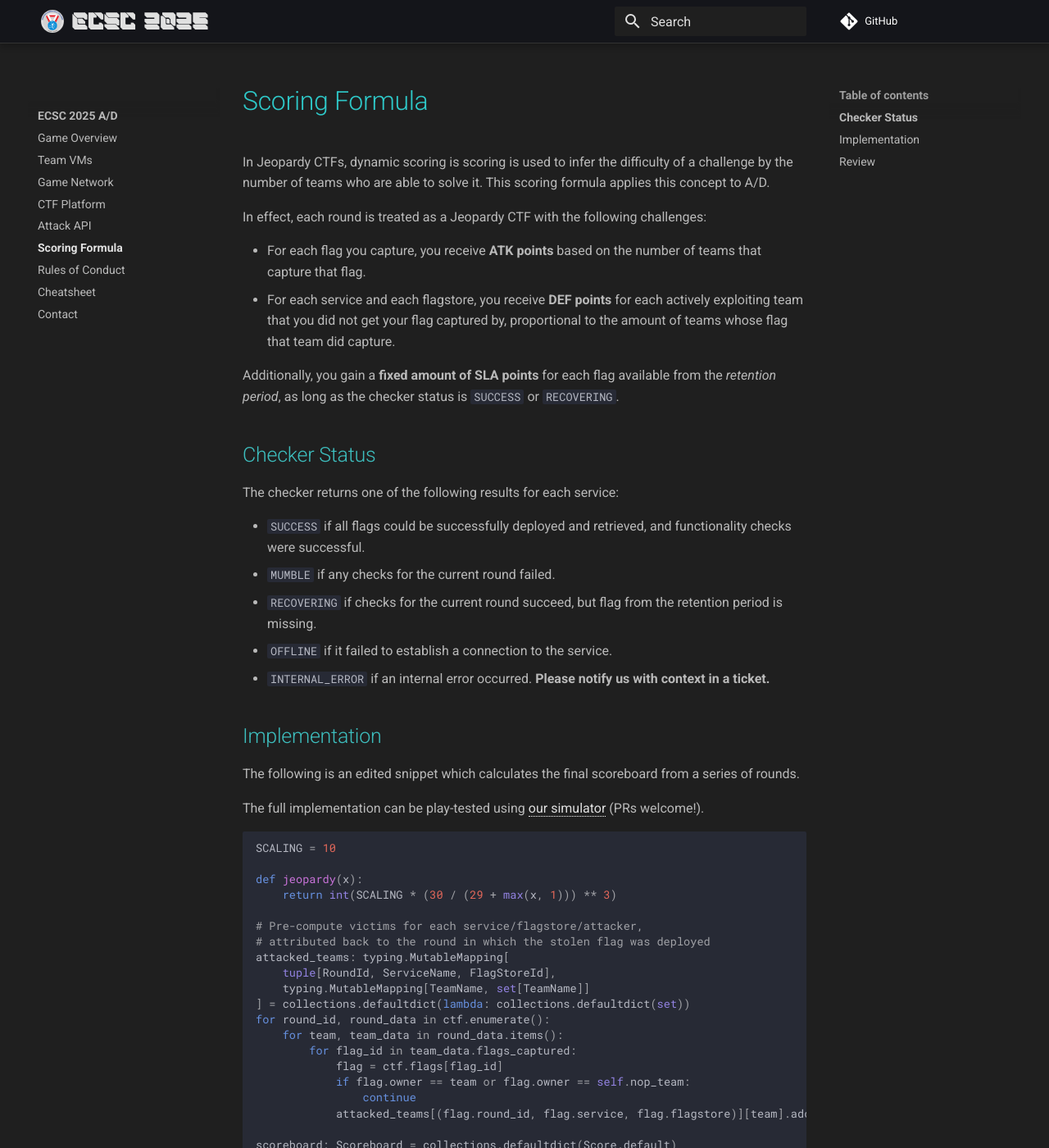
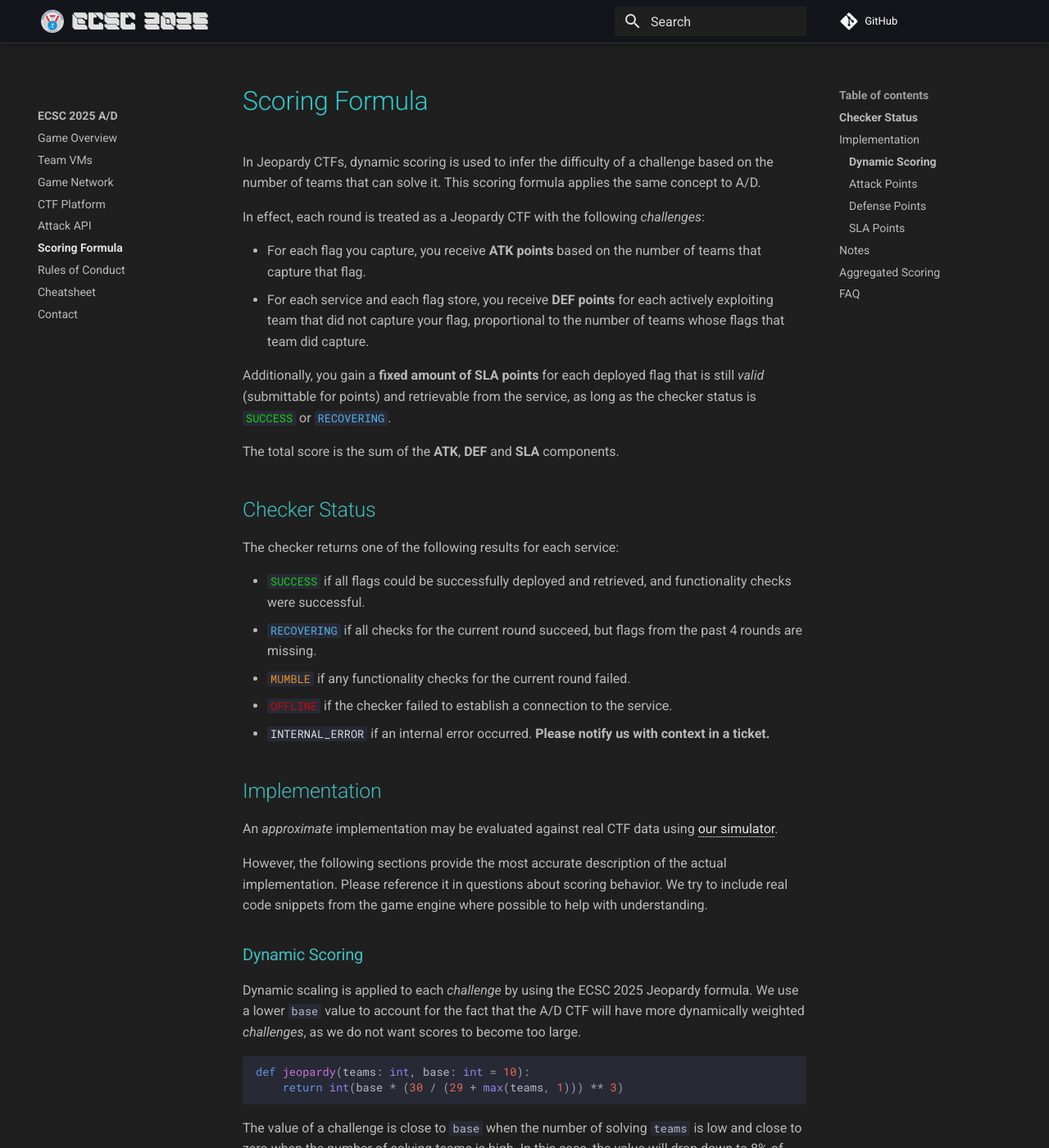
Before and after one commit to Attacking-Lab/ecsc2025-ad-wiki, an MkDocs documentation site: the page built from docs/scoring.md, in a window 1280 px wide and 1400 px high. Shown: the whole window at 82% size. Built offline with MkDocs 1.6.1 and Material for MkDocs 9.7.7, drawn with Linux system fonts in a browser that asks for light colours; comment, search, counter and statistics services are not loaded; some of the changed text lies outside the part shown.

Commit message:
Add final scoring changes

````diff
--- a/docs/assets/style.css
+++ b/docs/assets/style.css
@@ -58,6 +58,9 @@
 
   --md-admonition-fg-color--info: var(--md-accent-fg-color);
   --md-admonition-bg-color--info: var(--md-default-bg-color);
+
+  --md-admonition-fg-color--question: var(--md-accent-fg-color);
+  --md-admonition-bg-color--question: var(--md-default-bg-color);
 
   --md-warning-fg-color: #000000de;
   --md-warning-bg-color: #ff9;
@@ -265,3 +268,40 @@
 .md-source {
 	color: white;
 }
+
+.hl-success > code {
+	color: #18d018;
+}
+
+.hl-recovering > code {
+	color: #54b1e8;
+}
+
+.hl-mumble > code {
+	color: #e1912a;
+}
+
+.hl-offline > code {
+	color: #c40c0c;
+}
+
+.hl-error > code {
+	color: #dddddd;
+}
+
+details.question {
+	border-color: var(--md-accent-fg-color) !important;
+	background-color: var(--md-admonition-bg-color) !important;
+}
+
+.question > summary {
+	background-color: #00b8d41a !important;
+}
+
+.question > summary::before {
+	background-color: var(--md-accent-fg-color) !important;
+}
+
+.question > summary::after {
+	background-color: var(--md-accent-fg-color) !important;
+}
--- a/docs/scoring.md
+++ b/docs/scoring.md
@@ -1,19 +1,23 @@
 # Scoring Formula
 
-In Jeopardy CTFs, dynamic scoring is scoring is used to infer the difficulty
-of a challenge by the number of teams who are able to solve it. This scoring
-formula applies this concept to A/D.
+In Jeopardy CTFs, dynamic scoring is used to infer the difficulty
+of a challenge based on the number of teams that can solve it. This scoring
+formula applies the same concept to A/D.
 
-In effect, each round is treated as a Jeopardy CTF with the following challenges:
+In effect, each round is treated as a Jeopardy CTF with the following *challenges*:
 
 - For each flag you capture, you receive **ATK points** based on the number
   of teams that capture that flag.
-- For each service and each flagstore, you receive **DEF points** for each
-  actively exploiting team that you did not get your flag captured by,
-  proportional to the amount of teams whose flag that team did capture.
+- For each service and each flag store, you receive **DEF points** for each
+  actively exploiting team that did not capture your flag, proportional to the
+  number of teams whose flags that team did capture.
 
-Additionally, you gain a **fixed amount of SLA points** for each flag available
-from the *retention period*, as long as the checker status is `SUCCESS` or `RECOVERING`.
+Additionally, you gain a **fixed amount of SLA points** for each deployed flag
+that is still *valid* (submittable for points) and retrievable from the service,
+as long as the checker status is <span class=hl-success>`SUCCESS`</span>
+or <span class=hl-recovering>`RECOVERING`</span>.
+
+The total score is the sum of the **ATK**, **DEF** and **SLA** components.
 
 ## Checker Status
 
@@ -21,112 +25,216 @@ The checker returns one of the following results for each service:
 
 - <span class=hl-success>`SUCCESS`</span> if all flags could be successfully deployed and
 retrieved, and functionality checks were successful.
-- <span class=hl-mumble>`MUMBLE`</span> if any checks for the current round failed.
-- <span class=hl-recovering>`RECOVERING`</span> if checks for the current round succeed,
-  but flag from the retention period is missing.
-- <span class=hl-offline>`OFFLINE`</span> if it failed to establish a connection to the service.
+- <span class=hl-recovering>`RECOVERING`</span> if all checks for the current round succeed,
+  but flags from the past 4 rounds are missing.
+- <span class=hl-mumble>`MUMBLE`</span> if any functionality checks for the current round failed.
+- <span class=hl-offline>`OFFLINE`</span> if the checker failed to establish a connection to the service.
 - <span class=hl-error>`INTERNAL_ERROR`</span> if an internal error occurred. **Please notify us with context in a ticket.**
-
 
 ## Implementation
 
-The following is an edited snippet which calculates the final scoreboard from a series of rounds.
+An *approximate* implementation may be evaluated against
+real CTF data using <a href="https://github.com/attacking-lab/scoring-playground">our simulator</a>.
 
-The full implementation can be play-tested using
-[our simulator](https://github.com/attacking-lab/scoring-playground) (PRs welcome!).
+However, the following sections provide the most accurate description of the
+actual implementation. Please reference it in questions about scoring
+behavior. We try to include real code snippets from the game engine where
+possible to help with understanding.
+
+### Dynamic Scoring
+
+Dynamic scaling is applied to each *challenge* by using the ECSC 2025 Jeopardy formula.
+We use a lower `base` value to account for the fact that the A/D CTF will
+have more dynamically weighted *challenges*, as we do not want scores to become too large.
 
 ```python3
-SCALING = 10
+def jeopardy(teams: int, base: int = 10):
+    return int(base * (30 / (29 + max(teams, 1))) ** 3)
+```
 
-def jeopardy(x):
-    return int(SCALING * (30 / (29 + max(x, 1))) ** 3)
+The value of a challenge is close to `base` when the number of solving `teams`
+is low and close to zero when the number of solving teams is
+high. In this case, the value will drop down to 8% of `base` at 40 teams.
 
-# Pre-compute victims for each service/flagstore/attacker,
-# attributed back to the round in which the stolen flag was deployed
-attacked_teams: typing.MutableMapping[
-    tuple[RoundId, ServiceName, FlagStoreId],
-    typing.MutableMapping[TeamName, set[TeamName]]
-] = collections.defaultdict(lambda: collections.defaultdict(set))
-for round_id, round_data in ctf.enumerate():
-    for team, team_data in round_data.items():
-        for flag_id in team_data.flags_captured:
-            flag = ctf.flags[flag_id]
-            if flag.owner == team or flag.owner == self.nop_team:
-                continue
-            attacked_teams[(flag.round_id, flag.service, flag.flagstore)][team].add(ctf.flags[flag_id].owner)
+### Attack Points
 
-scoreboard: Scoreboard = collections.defaultdict(Score.default)
-for round_id, round_data in ctf.enumerate():
-    # SLA flags:
-    #   You gain a fixed SLA score for each flag available from the
-    #   retention period, as long as the status is SUCCESS or RECOVERING.
-    for team, team_data in round_data.items():
-        sla = 0.0
-        for service, state in team_data.service_states.items():
-            flagstores = len(ctf.services[service].flagstores)
-            max_flags = ctf.config.flag_retention * flagstores
-            if state == ServiceState.SUCCESS:
-                present = max_flags
-            elif state == ServiceState.RECOVERING:
-                present = len(team_data.flags_retrieved[service])
-            else:
-                present = 0
-            flagstores = len(ctf.services[service].flagstores)
-            sla += SCALING * present / max_flags * flagstores
-        scoreboard[team] += Score.default(sla=sla)
+To distribute **ATK points**, the gameserver increases the number of submissions
+of all valid flags, based on the number of flags submitted each round,
+and updates their value accordingly. The value of a flag is calculated
+dynamically based on the number of teams who were able to capture it.
 
-    # Attack flags:
-    #   For each flag that is still valid, if you capture that flag
-    #   you get points scaled by how many teams captured that flag.
-    for team, team_data in round_data.items():
-        attack = 0.0
-        for flag_id in team_data.flags_captured:
-            flag = ctf.flags[flag_id]
-            if flag.owner == team:
-                continue
-            attack += jeopardy(ctf.flag_captures[flag_id].count)
-        scoreboard[team] += Score.default(attack=attack)
+```python3
+def attack(num_submissions: int):
+    return jeopardy(num_submissions)
+```
 
-    # Estimate the number of playing teams
-    online = set()
-    for team, team_data in round_data.items():
-        if team != self.nop_team and any(s != ServiceState.OFFLINE for s in team_data.service_states):
-            online.add(team)
+The scores of teams who have captured flags previously are updated to reflect
+the decreased value of those flags by new submissions.
 
-    # Defense flags:
-    #   For each flag that is still valid, for each attacking team,
-    #   if you did not get exploited by that team,
-    #   you get points scaled by the number of teams that that team did not exploit.
-    for service, flagstore in ctf.flagstores:
-        victims_of = attacked_teams[(round_id, service, flagstore)]
-        attackers = [team for team in ctf.teams if len(victims_of[team]) > 0]
-        for attacker in attackers:
-            if attacker == self.nop_team:
-                continue
-            max_victims = len(online - {attacker,})
-            not_exploited = max_victims - len(victims_of[attacker])
-            value = jeopardy(not_exploited) * max_victims / len(attackers)
-            for other, other_data in round_data.items():
-                if other == attacker or other in victims_of[attacker]:
-                    continue
-                if other_data.service_states[service] not in (ServiceState.SUCCESS, ServiceState.RECOVERING):
-                    continue
-                scoreboard[other] += Score.default(defense=value)
+Since an attacker can exploit at most all active teams, which are neither
+themselves nor NOP (`max_victims`), the maximum gain from an exploit is `base * max_victims`.
+
+### Defense Points
+
+To calculate **DEF points**, the gameserver updates the amount of captures
+of every flag which is still valid. For each team, the points gained from
+defending against a specific attacker are calculated dynamically based on
+the number of teams that were (or were not) exploited by them in that flag store
+in that round. This is meant to reflect that some exploits
+may be much more difficult to defend against than others and rewards teams
+that can construct solid defenses.
+
+This value is scaled by the number of active teams (excluding the attacking
+team and NOP), and divided by the number of attackers for that flag store.
+Defense points are only awarded for *active* attackers, i.e., those teams
+that submit at least one flag from that flag store and round. If no teams are
+exploited, no teams receive DEF points.
+
+
+```python3
+def defense(max_victims: int, num_victims: int,
+            num_attackers: int, exploited: bool):
+    if exploited or num_victims == 0:
+        return 0
+    return jeopardy(max_victims - num_victims) * max_victims / num_attackers
+```
+
+The defense points are scaled so that an ideal patch that blocks all
+active attackers does not gain more points than the attacker would from the
+exploit itself. When a patch blocks all attackers, it gains
+`defense(..) * num_attackers` or `jeopardy(max_victims - num_victims) * max_victims / num_attackers * num_attackers` points, which is at most `base * max_victims` (the same as for attack points
+but significantly harder to achieve).
+
+To ensure that deleting flags in your own service is not a viable strategy for
+earning DEF points, we award the defense points for a flag spread across all
+rounds for which this flag must be retained. If a flag is unavailable
+in a specific round, no defense points are awarded for that flag in that
+round. Intuitively, this reflects the idea that defense points should be
+gained for successful defending; if no flags are at risk, no reward is
+earned.
+
+```python3
+def defense_scaled(live_tick: int, flag_tick: int,
+                   checker_status: dict[int, str], ...):
+    pts = 0
+    max_tick = max(live_tick + 1, flag_tick + flag_rounds_valid)
+    for tick in range(flag_tick, max_tick):
+        if checker_status[tick] not in {"SUCCESS", "RECOVERING"}:
+            continue
+        if flag_avail_in[tick][flag_tick, team, service, flagstore]:
+            pts += defense(...) / flag_rounds_valid
+    return pts
+```
+
+Since defense points are recalculated for rounds in which still-valid flags
+were deployed, `max_tick` eventually reaches `flag_tick + flag_rounds_valid`.
+
+At the end of the game, some flags need to be retained for fewer rounds. This
+means that protecting these flags earns proportionally fewer points over time,
+as there was also less time for other teams to capture them. However, the
+total number of flags you need to protect (and thus the defense points
+that can be earned in each round) does not change at the end of the game.
+
+Additional ATK points are awarded to each attacking team based on the DEF points
+that other teams earn from defending against their attacks (more if the exploit is
+harder to defend against). This prevents scenarios where defenders gain more
+DEF points than the attacker can gain ATK points simply because the attacking team
+started attacking (in other words, failed exploit attempts do not affect the
+score difference between teams).
+
+
+### SLA Points
+
+To determine **SLA points**, the gameserver calculates the ratio between the
+number of valid flags retrievable from a service and the number of rounds
+a flag is valid for.
+
+```python3
+def sla(checker_status: str, flags_avail: int, base: int = 10):
+    if checker_status == "SUCCESS":
+        return base
+    elif checker_status == "RECOVERING":
+        return base * flags_avail / flag_rounds_valid
+    else:
+        return 0
+```
+
+This means that at the start of the CTF, SLA points ramp up from zero to `base`
+over the first five rounds, as the validity period is five rounds long.
+
+
+## Notes
+
+- Since the capture count of each stored flag determines its worth,
+  attackers are rewarded based on how difficult it is to exploit each specific
+  team.
+- The same goes for defense; a patch is rewarded based on the number of other
+  teams that could not defend against the exploiting team. If a
+  vulnerability is harder to patch or a specific exploit is harder to defend
+  against, successfully doing so earns more defense points.
+- Not attacking a team effectively gives that team defense points. Thus, there
+  is an additional incentive to attack as many teams as possible
+  beyond attack points. Teams will need to decide if the points gained from
+  not attacking a team offset the expected loss of having the exploit stolen
+  from the attack traffic.
+- The maximum points gained from defending a flag store are never more than
+  an exploiting team stands to gain.
+
+## Aggregated Scoring
+
+After the Jeopardy and A/D CTF, teams' scores in these two categories
+are combined to yield a single final scoreboard, which should fairly
+represent the skill demonstrated in both contests.
+
+Our goal in using the same dynamic scaling as the Jeopardy CTF is that
+the final team scores of both scoreboards approximate player skill with
+points *in the same way*, and thus allow for fairer merging.
+
+The Jeopardy and A/D score are merged using the following formula from
+the handbook:
 
 ```
+ad_normalized_score = ad_score * (jeopardy_winner / ad_winner)
+aggregated_score = jeopardy_score + ad_normalized_score
+```
 
-## Review
+Since defense points are awarded for not being attacked, and NOP team is
+never awarded defense points, NOP team score represents a team which only
+managed to keep their services up, without exploiting anyone or defending
+against any exploits (by not receiving DEF points for any of them).
 
-- Since the capture count of each stored flag determines its worth,
-  attackers are rewarded based on how difficult it is to exploit each specific team.
-- The same goes for defense; a patch is rewarded based on the amount of other
-  teams which were not able to defend against the exploiting team.
-- Not attacking a team effectively gives that team defense points, thus there
-  exists an additional incentive to attack as many teams as possible,
-  beyond attack points. Teams will need to decide if the points gained from
-  not attacking a team offset the expected loss of having the exploit stolen.
-- Crucially, even though defending is more highly weighted than usual formulas,
-  it never earns a team more points than the exploiting team
-  receives from attacking (see <a href=https://www.desmos.com/calculator/d6mceqjxa0>
-  https://www.desmos.com/calculator/d6mceqjxa0</a> with variables (`v`:
-  victims, `a`: attackers, `n`: active teams).
+To avoid SLA points from inflating `ad_score` before merging and thus
+devaluing Jeopardy challenges, we subtract the NOP team score in the
+final scoreboard.
+
+```
+ad_score = max(0, ad_score_unadj - nop_score)
+```
+
+## FAQ
+
+??? question "Why is our team *losing* defense / attack points?"
+
+    Teams may appear to *lose* defense or attack points when the value of the attacks
+    they defended against or the flags they submitted decreases. This calculation
+    is retroactive, as flags may be submitted up to 4 rounds *after* the round
+    in which they are deployed.
+
+??? question "Why are the defense points not zero in a round our service status is neither <span class=hl-success>`SUCCESS`</span> or <span class=hl-recovering>`RECOVERING`</span>?"
+
+    Most likely, a team was attacking your service before it went down and submitted
+    (at least some of) those flags in the round before it went down. These flags
+    are only considered in the next round, and you are then awarded
+    defense points for defending against this exploit from the previous round
+    retroactively.
+    Crucially, you do not gain defense points for any flag stores not retrievable
+    in the round in which your service was down.
+
+??? question "Why are the defense points zero in the first round after our service is available if we didnt get exploited?"
+
+    The defense points may be zero in this round because no other team is
+    attacking the flag store yet. Attackers typically rely on
+    <a href="https://wiki.attacking-lab.com/attack-defense/#attack_info:~:text=attack%20info">attack info</a>,
+    which is only released in the subsequent round. If your service was
+    unavailable for multiple rounds before this one, then no team will have
+    attack info to attack the service with in the first round it is available.
````
